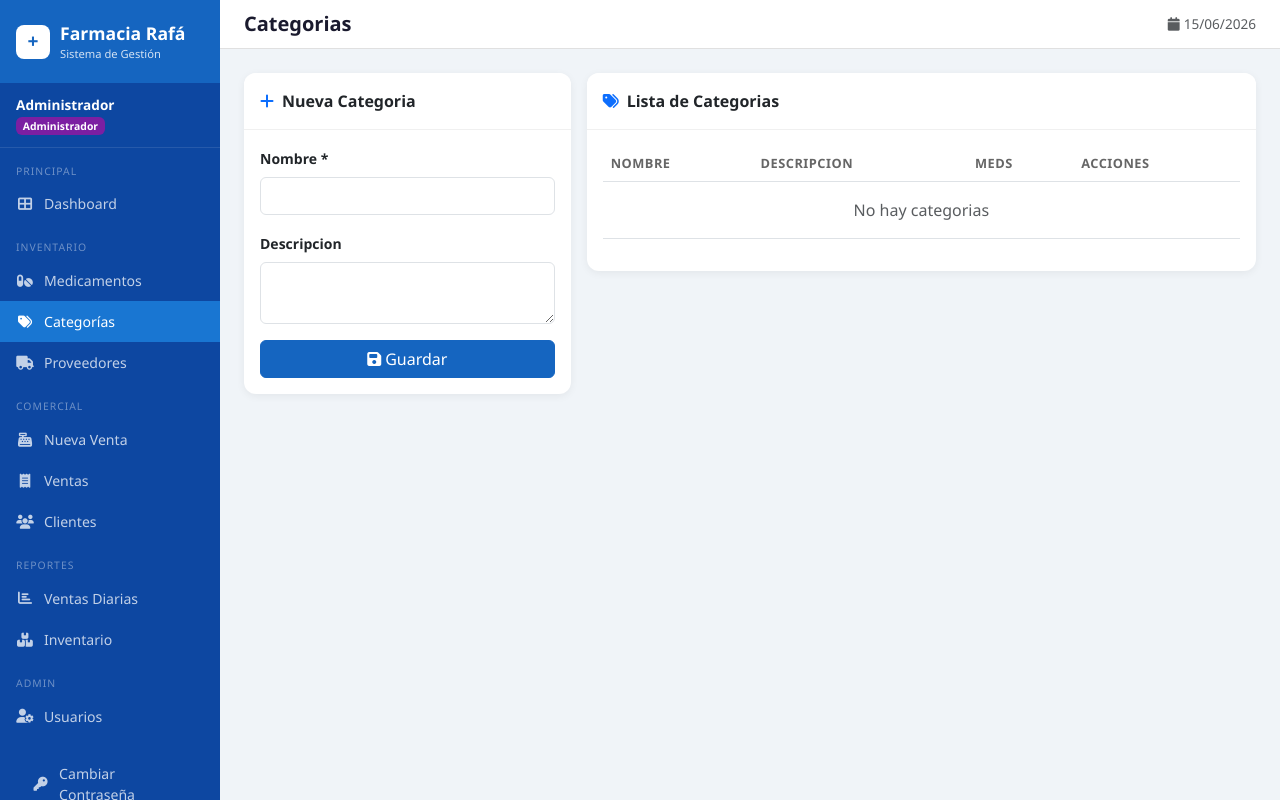
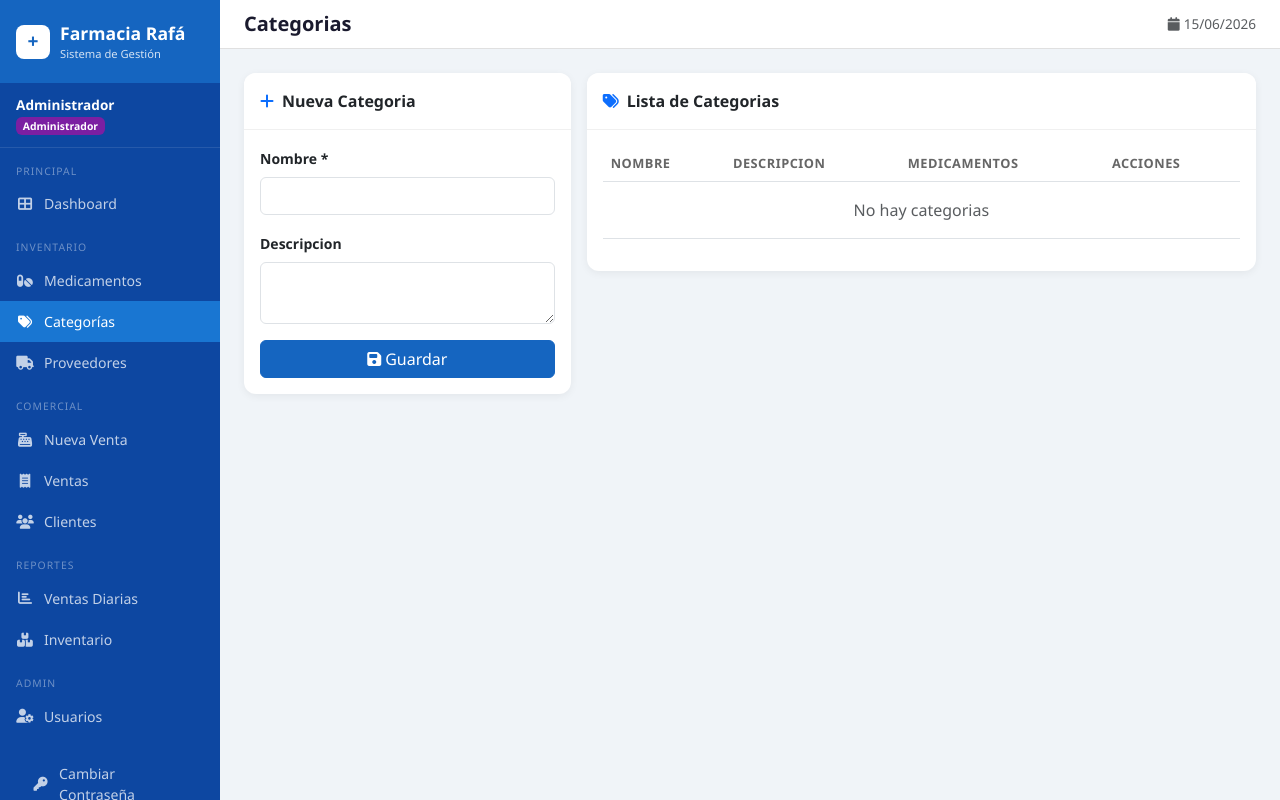
Before and after one commit to sistemacom40-byte/sistema.farmacia.rafa, a Flask app: page /categorias in a window 1280 px wide. Run offline with Flask 3, Linux system fonts and the light colour scheme; a user stored in the database is signed in.

Commit message:
Update table header for categories in HTML

```diff
--- a/Farmacia-rafa/templates/categorias.html
+++ b/Farmacia-rafa/templates/categorias.html
@@ -27,7 +27,7 @@
       <div class="card-header p-3"><i class="fas fa-tags me-2 text-primary"></i>Lista de Categorias</div>
       <div class="card-body">
         <table class="table align-middle">
-          <thead><tr><th>Nombre</th><th>Descripcion</th><th>Meds</th><th>Acciones</th></tr></thead>
+          <thead><tr><th>Nombre</th><th>Descripcion</th><th>Medicamentos</th><th>Acciones</th></tr></thead>
           <tbody>
             {% for c in cats %}
             <tr>
```
